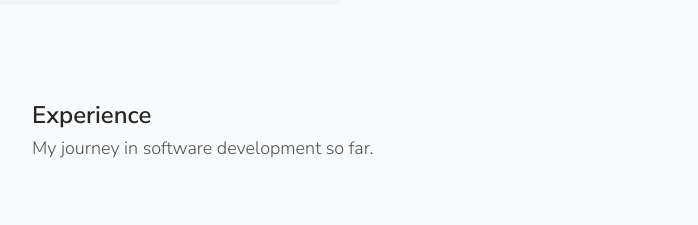
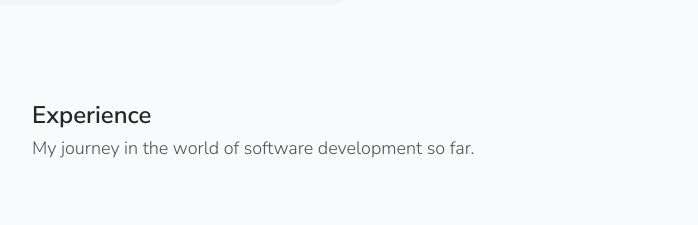
Before and after one commit to markslorach/markslorach.com, a Next.js app: page / in a window 1280 px wide. Shown: the part 1380-1605 px from the top of the page, without its empty margins (288-986 px from the left). Built offline with nearby package versions, Linux system fonts and the light colour scheme.

Commit message:
experience tagline

```diff
--- a/app/components/Experience.tsx
+++ b/app/components/Experience.tsx
@@ -8,7 +8,7 @@ const Experience = () => {
       <div className="mb-10 space-y-1">
         <Heading>Experience</Heading>
         <p className="text-lg font-light leading-normal text-neutral-800/80">
-          My journey in software development so far.
+          My journey in the world of software development so far.
         </p>
       </div>
 
```
